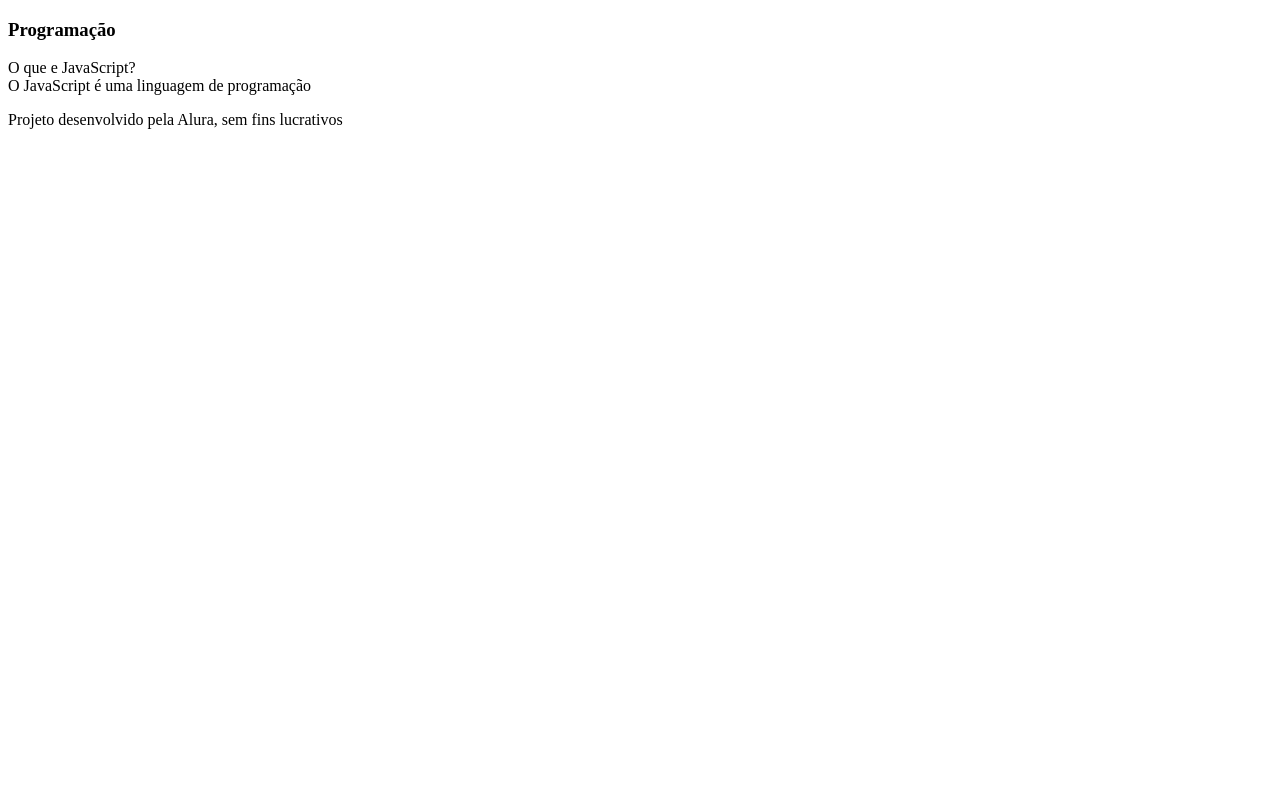
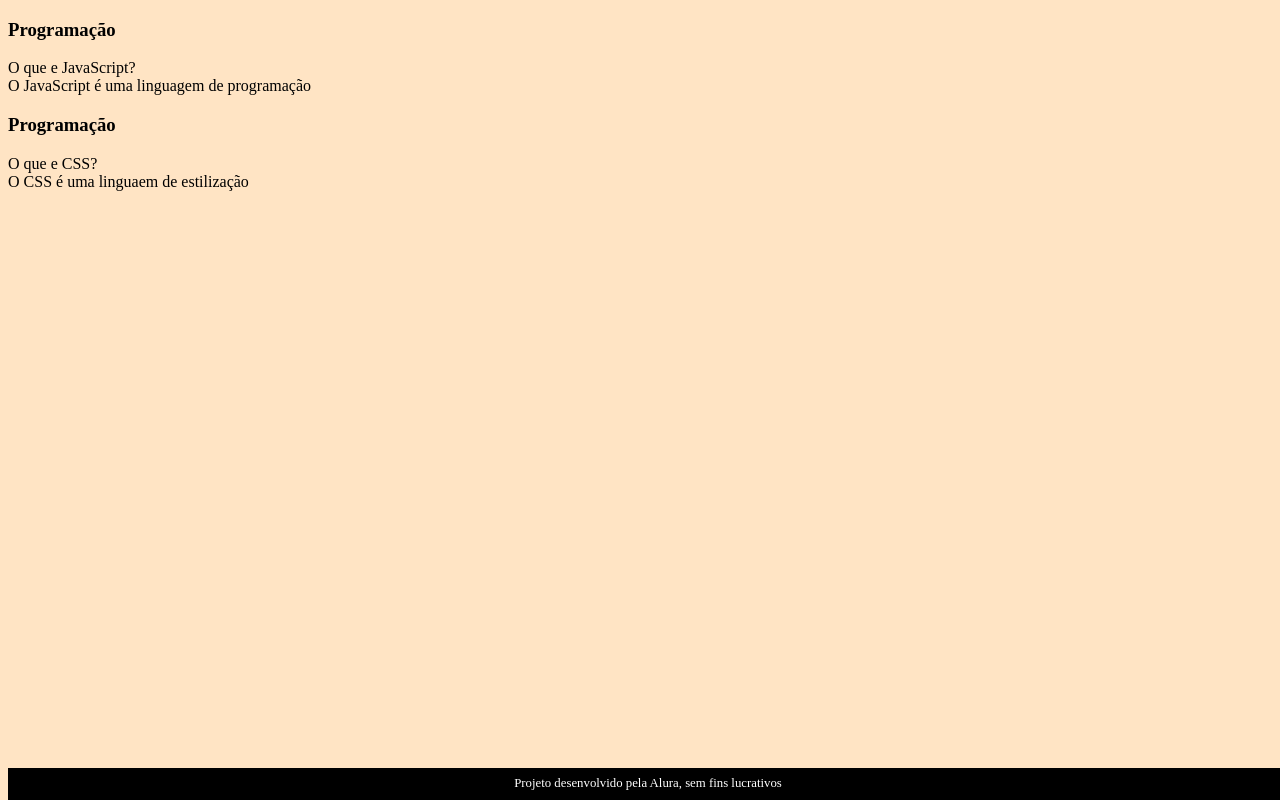
Before and after one commit to AllanaCamargo/camargo, a plain HTML site: page index.html in a window 1280 px wide. Drawn offline with Linux system fonts and the light colour scheme.

Commit message:
Add files via upload

```diff
--- /dev/null
+++ b/assets/style.css
@@ -0,0 +1,17 @@
+body{
+    background-color: bisque;
+    font-family: Bai Jamjuree;
+}
+footer{
+    background-color: black;
+    color: white;
+    position: fixed;
+    bottom: 0;
+    width: 100%;
+    height: 2rem ;
+}
+footer p {
+text-align: center;
+font-size: 0.8rem;
+margin-top: 0.5rem;
+}
--- a/index.html
+++ b/index.html
@@ -3,6 +3,7 @@
 <head>
     <meta charset="UTF-8">
     <meta name="viewport" content="width=device-width, initial-scale=1.0">
+    <link rel="stylesheet" href="assets/style.css">
     <title>Flashcard</title>
 </head>
 <body>
@@ -19,7 +20,17 @@
                 </div>
         </div>
     </article>
-
+    <article class="cartao">
+        <div class="cartao__conteudo">
+            <h3>Programação</h3>
+                <div class="cartao__conteudo__pergunta">
+                    O que e CSS?
+                </div>
+                <div class="cartao__conteudo__resposta">
+                   O CSS é uma linguaem de estilização
+                </div>
+        </div>
+    </article>
 </section>
     </main>
     <footer>
```
